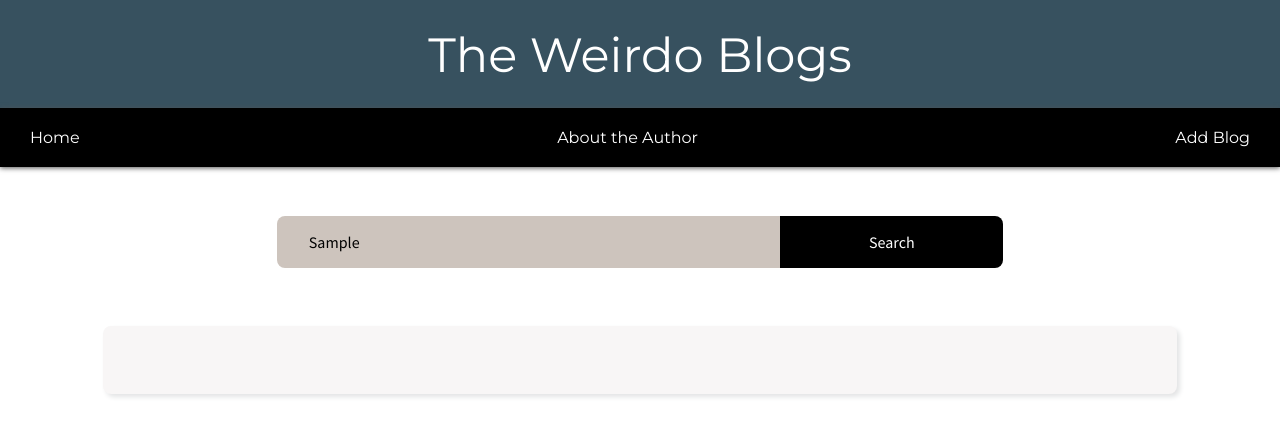
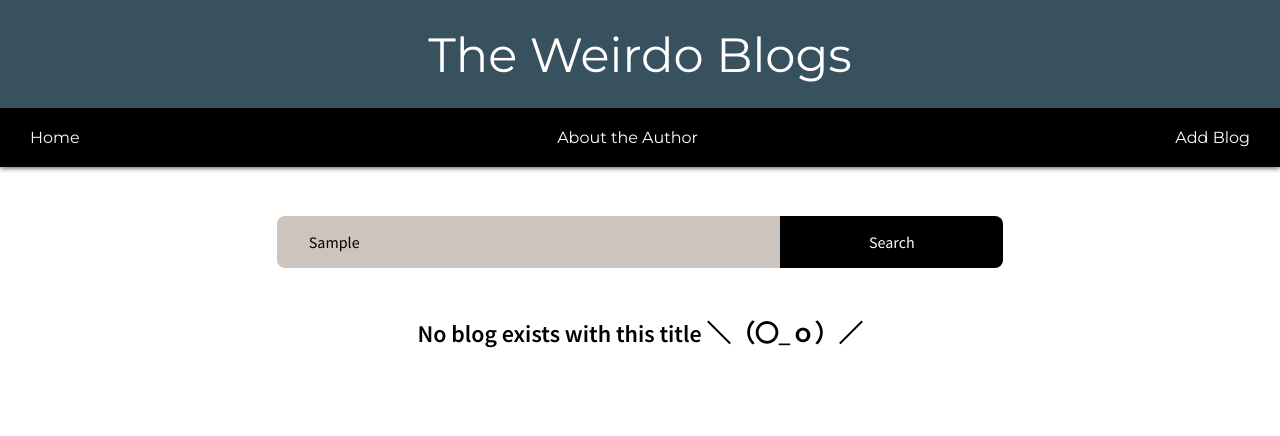
Before and after one commit to NeeshuSharmaa/blogs-project, a React (Create React App) app: page / in a window 1280 px wide. Both pictures are taken after typing "Sample" into the empty fields and a click on the button "Search". Shown: the top 436 px of the page. Built offline with nearby package versions, Linux system fonts and the light colour scheme; data requests are answered from the project's data file; a web font is replaced by a local one.

Commit message:
fix: search component bugs

```diff
--- a/src/components/BlogList.jsx
+++ b/src/components/BlogList.jsx
@@ -1,6 +1,6 @@
 import React from "react";
 import Blog from "./Blog";
-import Notfound from "./Not Found";
+import NotFound from "./NotFound";
 
 export default function BlogList({ blogs, isPending, error }) {
   return (
@@ -8,11 +8,9 @@ export default function BlogList({ blogs, isPending, error }) {
       <div className="blogs-div">
         {error && <div>{error}</div>}
         {isPending && <div>Loading....</div>}
-        {blogs === 0 ? (
-          <Notfound />
-        ) : (
-          blogs && blogs.map((blog) => <Blog blog={blog} key={blog.id} />)
-        )}
+
+        {blogs && blogs.length === 0 && <NotFound />}
+        {blogs && blogs.map((blog) => <Blog blog={blog} key={blog.id} />)}
       </div>
     </div>
   );
--- a/src/components/Not Found.jsx
+++ /dev/null
@@ -1,9 +0,0 @@
-const Notfound = () => {
-  return (
-    <div>
-      <h1>NOT FOUND! ＼（〇_ｏ）／</h1>
-    </div>
-  );
-};
-
-export default Notfound;
--- /dev/null
+++ b/src/components/NotFound.jsx
@@ -0,0 +1,13 @@
+import { Link } from "react-router-dom";
+
+const Notfound = () => {
+  return (
+    <div>
+      <center>
+        <h2>No blog exists with this title ＼（〇_ｏ）／</h2>
+      </center>
+    </div>
+  );
+};
+
+export default Notfound;
--- a/src/components/Search.jsx
+++ b/src/components/Search.jsx
@@ -6,13 +6,25 @@ export default function Search({ blogs, setBlogs }) {
   function searchHandler() {
     // this component not working expectadely
     var titleSearched = searchInput.current.value.toLowerCase();
-    var searchedBlog = blogs.filter((blog) =>
-      blog.title.toLowerCase().includes(titleSearched)
-    );
-    console.log(searchedBlog);
-    if (searchedBlog) {
-      setBlogs([searchedBlog]);
-    } else setBlogs([]);
+    console.log(titleSearched);
+    if (blogs) {
+      console.log(blogs);
+      var searchedBlog = blogs.filter((blog) =>
+        blog.title.toLowerCase().includes(titleSearched)
+      );
+      console.log(searchedBlog);
+      if (searchedBlog) {
+        setBlogs(searchedBlog);
+        console.log(searchedBlog);
+      }
+      if (searchedBlog.length === 0) {
+        // setBlogs([]);
+        blogs.length = 0;
+        console.log("no blog with this title");
+      }
+    } else {
+      console.log("no blog to search");
+    }
   }
 
   return (
```
